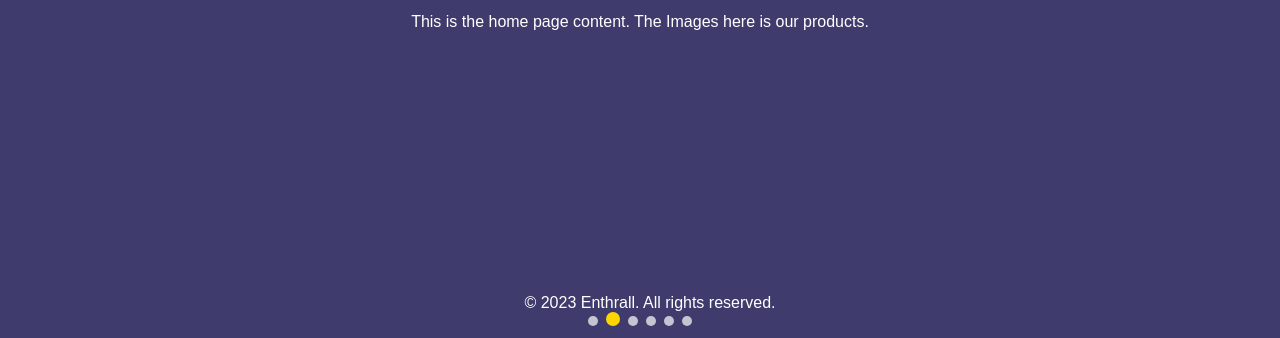
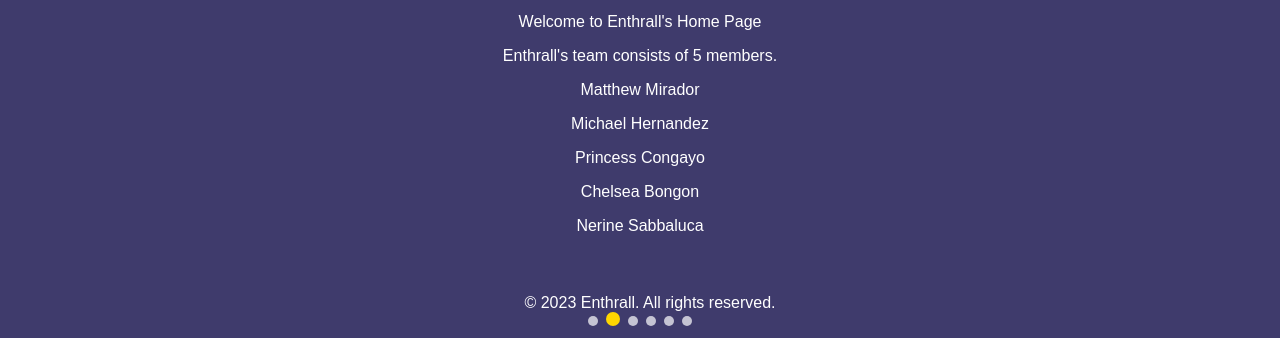
Before and after one commit to macha01/macha01.github.io, a plain HTML site: page home.html in a window 1280 px wide. Shown: the part 462-800 px from the top of the page. Drawn offline with nearby package versions, Linux system fonts and the light colour scheme; a web font is replaced by a local one.

Commit message:
Add files via upload

```diff
--- a/home.html
+++ b/home.html
@@ -160,7 +160,13 @@
             <div class="swiper-button-next"></div>
             <div class="swiper-button-prev"></div>
         </div>
-        <p>This is the home page content. The Images here is our products.</p>
+        <p>Welcome to Enthrall's Home Page</p>
+        <p>Enthrall's team consists of 5 members.</p>
+        <p>Matthew Mirador</p>
+        <p>Michael Hernandez</p>
+        <p>Princess Congayo</p>
+        <p>Chelsea Bongon</p>
+        <p>Nerine Sabbaluca</p>
     </section>
 
     <footer>
```
